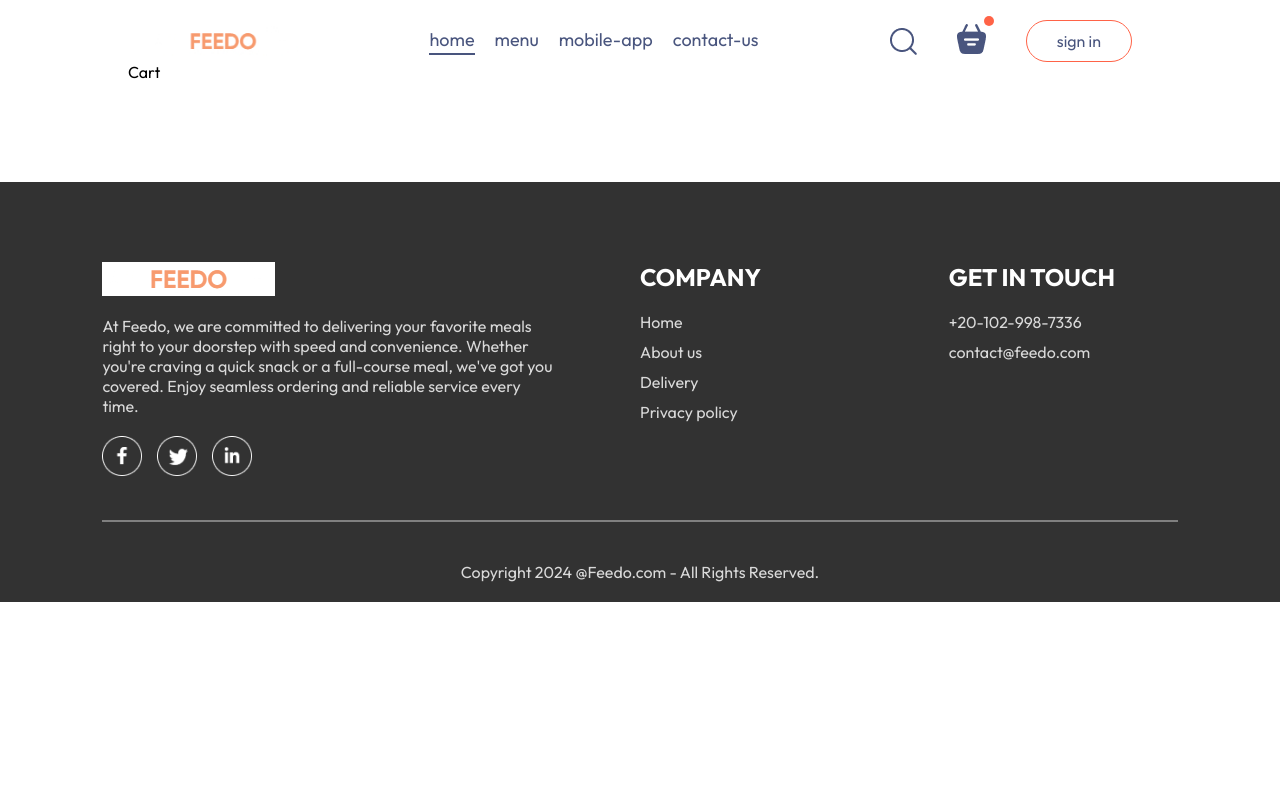
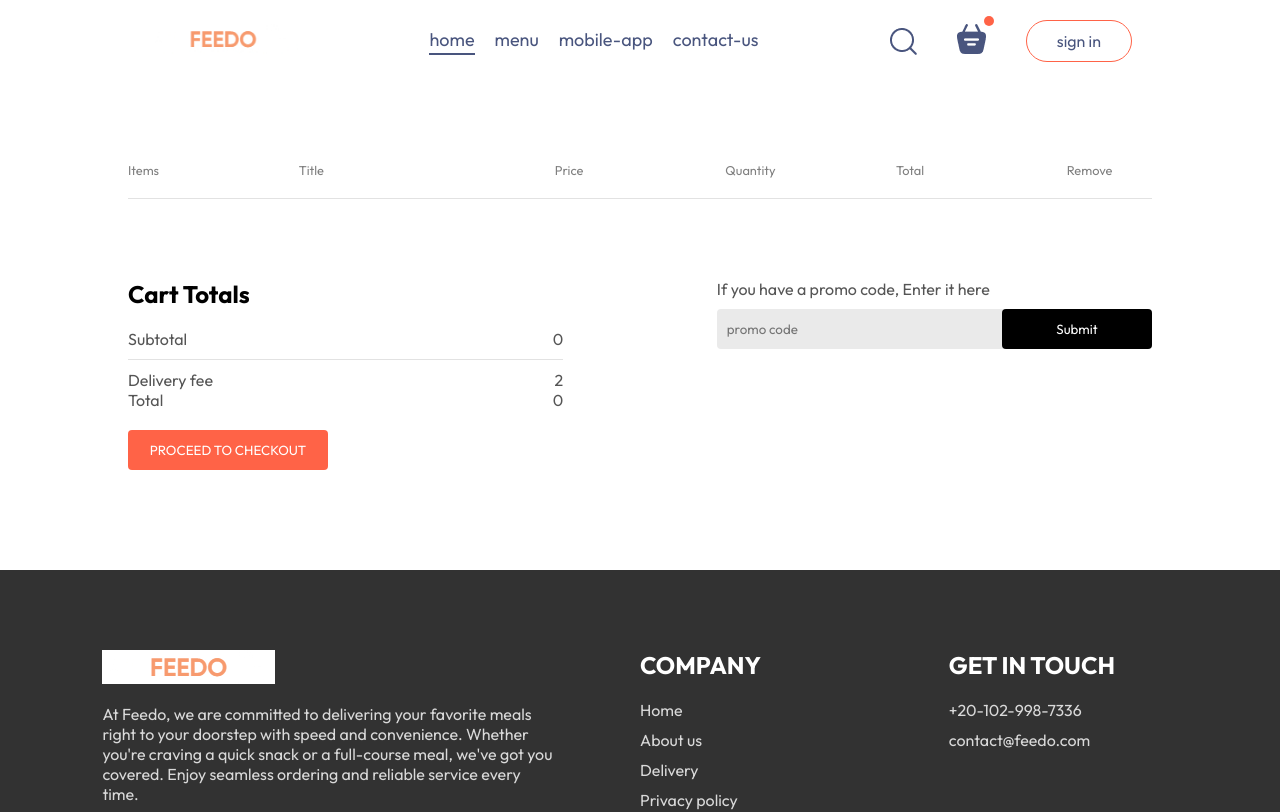
Before and after one commit to abdallahade1/Feedo, a React (Vite) app in the folder food-delivery-platform/frontend/: page /cart in a window 1280 px wide. Shown: the top 812 px of the page. Built offline with nearby package versions, Linux system fonts and the light colour scheme.

Commit message:
creating the cart page

```diff
--- a/food-delivery-platform/frontend/src/components/Navbar/Navbar.jsx
+++ b/food-delivery-platform/frontend/src/components/Navbar/Navbar.jsx
@@ -10,7 +10,7 @@ const Navbar = ({setShowLogin}) => {
 
   return (
     <div className='navbar'>
-        <img src={assets.logo} alt='' className='logo'/>
+        <Link to='/'><img src={assets.logo} alt='' className='logo'/>   </Link>
         <ul className='navbar-menu'>
             <Link to ='/' onClick={()=>setMenu("home")} className={menu==="home"?"active":""}>home</Link>
             <a href ='#explore-menu' onClick={()=>setMenu("menu")} className={menu==="menu"?"active":""}>menu</a>
@@ -20,7 +20,7 @@ const Navbar = ({setShowLogin}) => {
         <div className='navbar-right'>
             <img src={assets.search_icon} alt=''/>
             <div className="navbar-search-icon">
-                <img src={assets.basket_icon} alt=''/>
+                <Link to ='/cart'><img src={assets.basket_icon} alt=''/></Link>
                 <div className="dot"></div>
             </div>
             <button onClick={()=>setShowLogin(true)}>sign in</button>
--- a/food-delivery-platform/frontend/src/pages/Cart/Cart.css
+++ b/food-delivery-platform/frontend/src/pages/Cart/Cart.css
@@ -0,0 +1,87 @@
+.cart{
+    margin-top: 100px;
+}
+
+.cart-items-title{
+    display:grid;
+    grid-template-columns: 1fr 1.5fr 1fr 1fr 1fr 0.5fr;
+    align-items: center;
+    color: grey;
+    font-size: max(1vw,12px);
+}
+
+.cart-items-item{
+    margin: 10px 0px;
+    color: black;
+
+}
+.cart-items-item img{
+    width: 50px;
+}
+.cart hr{
+    height: 1px;
+    background-color: #e2e2e2;
+    border: none;
+}
+.cart-items-item .cross{
+    cursor: pointer;
+
+}
+.cart-bottom{
+    margin-top: 80px;
+    display: flex;
+    justify-content: :space-between;
+    gap: max(12vw,20px);
+}
+.cart-total{
+    flex: 1;
+    display:flex;
+    flex-direction: column;
+    gap: 20px;
+}
+.cart-total-details{
+    display: flex;
+    justify-content: space-between;
+    color: #555;
+}
+.cart-total hr{
+    margin:10px 0px;
+}
+.cart-total button{
+    border: none;
+    color: white;
+    background-color: tomato;
+    width: max(15vw, 200px);
+    padding: 12px 0px;
+    border-radius: 4px;
+    cursor: pointer;
+}
+.cart-promocode{
+    flex: 1;
+}
+.cart-promocode p{
+    color: #555;
+}
+.cart-promocode-input{
+    margin-top: 10px;
+    display: flex;
+    justify-content: space-between;
+    align-items: center;
+    background-color: #eaeaea;
+    border-radius: 4px;
+}
+.cart-promocode-input input{
+    background: transparent;
+    border: none;
+    outline: none;
+    padding-left: 10px;
+
+}
+.cart-promocode-input button{
+    width: max(10vw,150px);
+    padding: 12px 5px;
+    background-color: black;
+    border: none;
+    color: white;
+    border-radius: 4px;
+}
--- a/food-delivery-platform/frontend/src/pages/Cart/Cart.jsx
+++ b/food-delivery-platform/frontend/src/pages/Cart/Cart.jsx
@@ -1,8 +1,74 @@
-import React from 'react'
+import React, { useContext } from 'react'
 import './Cart.css'
-const Cart = () => {
+import { StoreContext } from '../../context/StoreContext'
+const Cart=()=> {
+    const {cartItems, food_list, removeFromCart}= useContext(StoreContext);
+
+
   return (
-    <div>Cart</div>
+    <div className='cart'>
+      <div  className='cart-items'>
+        <div className='cart-items-title'>
+          <p>Items</p>
+          <p>Title</p>
+          <p>Price</p>
+          <p>Quantity</p>
+          <p>Total</p>
+          <p>Remove</p>
+        </div>
+        <br/>
+        <hr/>
+        {food_list.map((item,index)=>{
+          if(cartItems[item._id]>0)
+          {
+            return(
+              <div>
+              <div className='cart-items-title cart-items-item'>
+                <img src={item.image} alt="" />
+                <p>{item.name}</p>
+                <p>${item.price}</p>
+                <p>{cartItems[item._id]}</p>
+                <p>${item.price*cartItems[item._id]}</p>
+                <p onClick={()=>removeFromCart(item._id)} className='cross'>x</p>
+              </div>
+                <hr />
+              </div>
+            )
+          }
+        })}
+      </div>
+        <div className="cart-bottom">
+          <div className="cart-total">
+            <h2> Cart Totals</h2>
+            <div>
+              <div className="cart-total-details">
+                <p>Subtotal</p>
+                <p>{0}</p>
+              </div>
+              <hr/>
+              <div className="cart-total-details">
+                <p>Delivery fee</p>
+                <p>{2}</p>
+              </div>
+              <div className="cart-total-details">
+                <p>Total</p>
+                <p>{0}</p>
+              </div>
+            </div>
+            <button>PROCEED TO CHECKOUT</button>
+          </div>
+          <div className="cart-promocode">
+            <div>
+              <p>If you have a promo code, Enter it here</p>
+              <div className="cart-promocode-input">
+                <input type="text" placeholder='promo code'/>
+                <button>Submit</button>
+              </div>
+            </div>
+          </div>
+        </div>
+
+    </div>
   )
 }
 
```
